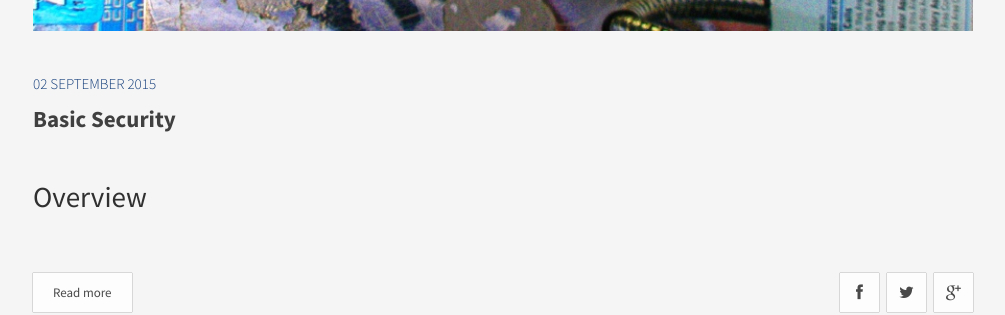
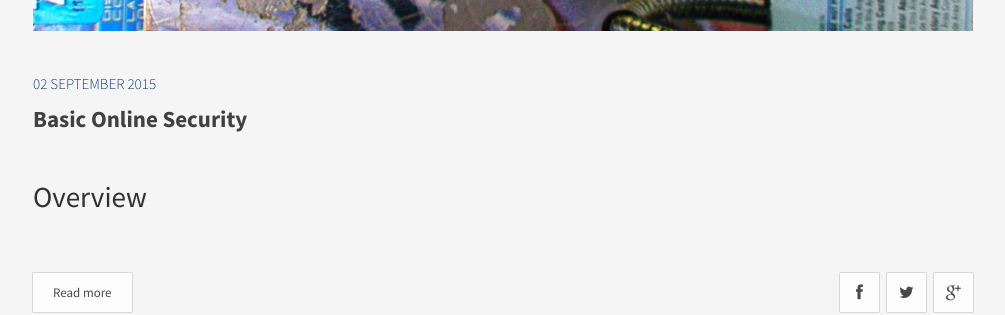
Before and after one commit to gregmajor/gregmajor.github.io, a Jekyll site: the page built from index.html, in a window 1280 px wide and 900 px high, scrolled down 720 px. Shown: the part 156-471 px from the top of the window, without its empty margins (137-1142 px from the left). Built offline with Jekyll 4.4.1, drawn with Linux system fonts in a browser that asks for light colours; Markdown is read by kramdown in place of the engine named in the settings; the list of posts is cut into pages by our own code.

Commit message:
More corrections and a better name.

```diff
--- a/_posts/2015-09-03-basic-security.markdown
+++ b/_posts/2015-09-03-basic-online-security.markdown
@@ -1,8 +1,8 @@
 ---
 layout: post_image
-title: "Basic Security"
+title: "Basic Online Security"
 date: 2015-09-02 11:28:00
-image_file: "blog/basic-security.jpg"
+image_file: "blog/basic-online-security.jpg"
 
 tags:
 - security
```
Also changed, not shown: other parts of _posts/2015-09-03-basic-online-security.markdown (+1 -1 lines), img/blog/basic-online-security.jpg (renamed from img/blog/basic-security.jpg).
